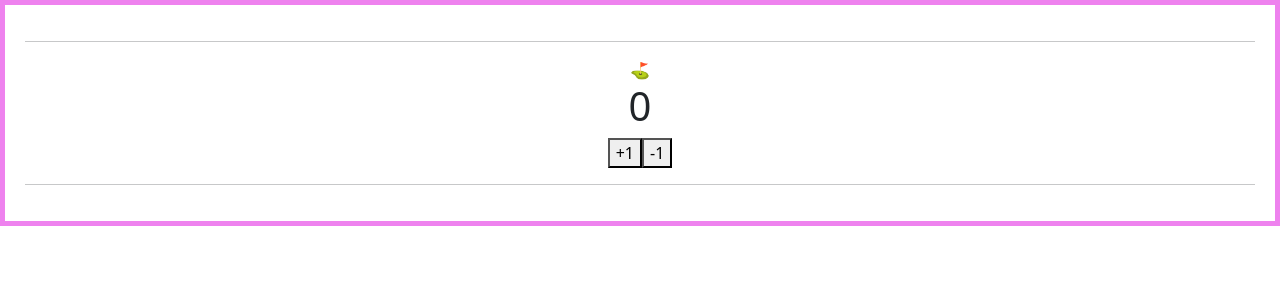
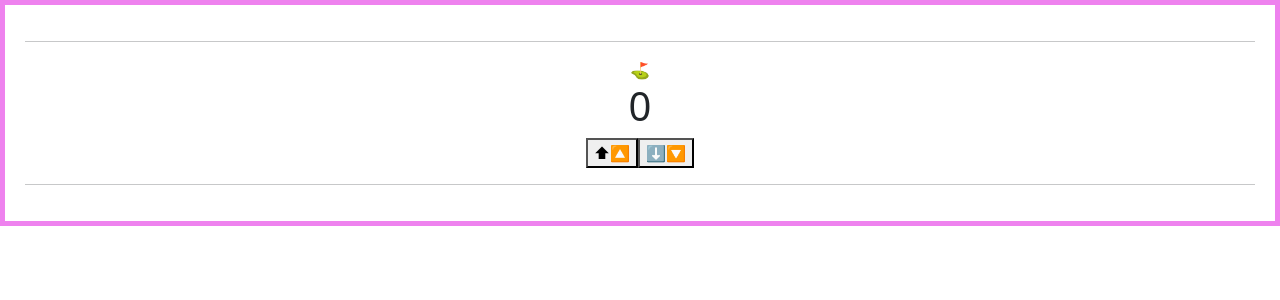
Before and after one commit to Nadeem35/react-playzone, a React (Vite) app: page / in a window 1280 px wide. Shown: the top 300 px of the page. Built offline with nearby package versions, Linux system fonts and the light colour scheme.

Commit message:
code update

```diff
--- a/src/Components/11.UseCallback/Parent.jsx
+++ b/src/Components/11.UseCallback/Parent.jsx
@@ -27,11 +27,10 @@ unnecessary child re-renders aur performance issues avoid hote hain, especially
 
 // export default Parent;
 
-
+//------------------------------------
 
 function Parent() {
   const [count, setCount] = useState(0);
-  // const [down, setDown] = useState(count)
 
   function increment() {
     setCount(count + 1)
@@ -44,10 +43,8 @@ function Parent() {
   return (
     <>
       <h1>{count}</h1>
-      <button onClick={increment}>+1</button>
-
-      {/* <h1>{down}</h1> */}
-      <button onClick={decrement}>-1</button>
+      <button onClick={increment}>⬆🔼</button>
+      <button onClick={decrement}>⬇🔽</button>
     </>
   )
 }
```
